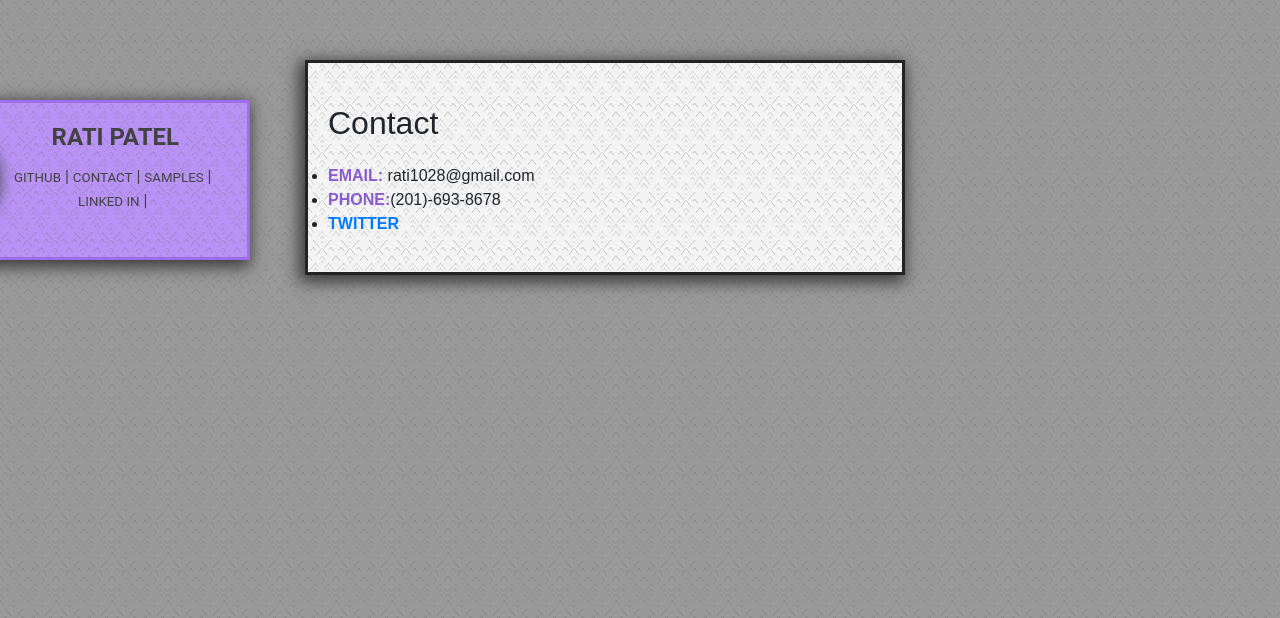
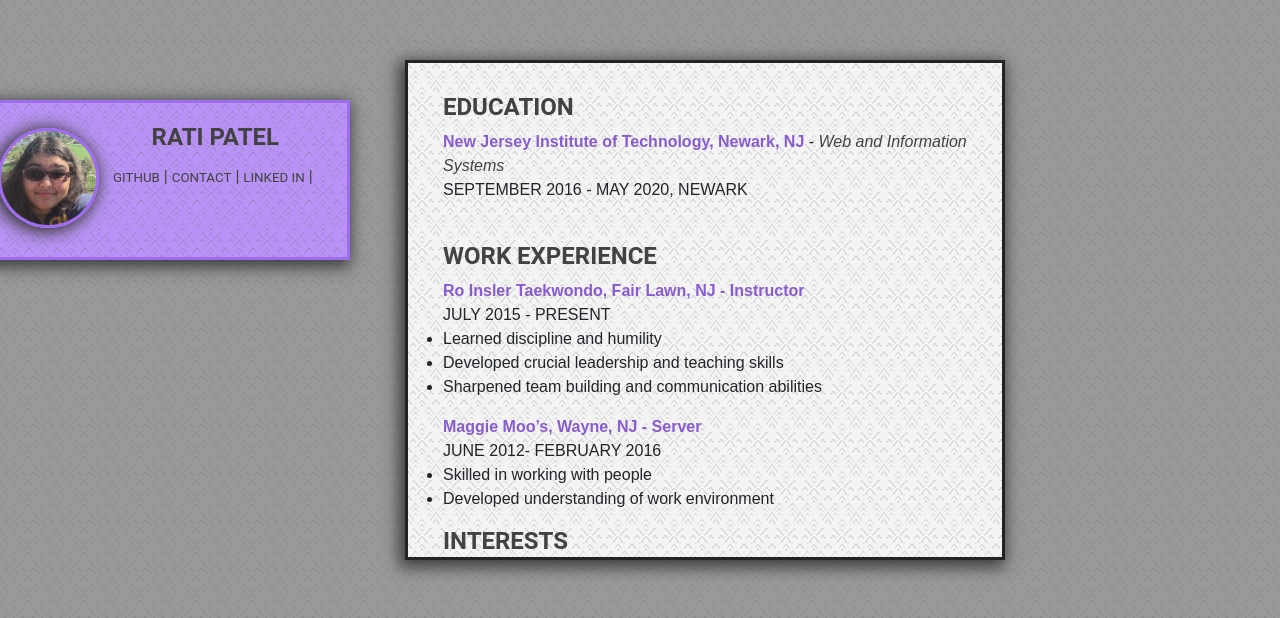
Before and after one commit to Rjp76/-is219s18RPatel-P1, a PHP site: page /contact.html in a window 1280 px wide. Shown: the part 48-666 px from the top of the page. Run offline with PHP 8.4, Linux system fonts and the light colour scheme; some libraries are stand-ins or nearby versions.

Commit message:
minor bug fixing and testing

```diff
--- a/contact.html
+++ b/contact.html
@@ -51,18 +51,37 @@
 			<div class= "col-md-4 hidden-sm hidden-xs sidebar">
 				<a href = "index.html"><img src="images/myFace.JPG" alt= "My face" height="100px"></img></a>
 				<h4> RATI PATEL</h4>
-				<p><a href="https://github.com/Rjp76"> GITHUB</a> | <a href="contact.html">CONTACT</a> | <a href ="samples.html">SAMPLES</a> | <a href="https://www.linkedin.com/in/rati-patel-08023415a/">LINKED IN</a> | </p><br>
-
+				<p><a href="https://github.com/Rjp76"> GITHUB</a> | <a href="contact.html">CONTACT</a> | <a href="https://www.linkedin.com/in/rati-patel-08023415a/">LINKED IN</a> | </p><br>
 			</div>
 			<div class= "col-md-offset-1 col-md-7 col-sm-12 col-xs-12">
 				<main>
-					<h1> Contact</h1>
-					<uL>
-						<li><b>EMAIL:</b> rati1028@gmail.com</li>
-						<li><b>PHONE:</b>(201)-693-8678</li>
-						<li><b><a href="https://twitter.com/RatiJPatel">TWITTER</a></b> </li>
-
-
+				<h4>EDUCATION</h4>
+				<b>New Jersey Institute of Technology, Newark, NJ</b> - <i>Web and Information Systems </i><br>
+				<p>SEPTEMBER 2016 - MAY 2020, NEWARK</p>
+				<br>
+				<h4>WORK EXPERIENCE</h4>
+				<b>Ro Insler Taekwondo, Fair Lawn, NJ - Instructor </b><br>
+					JULY 2015 - PRESENT
+					<ul>
+					<li>Learned discipline and humility</li>
+					<li>Developed crucial leadership and teaching skills</li>
+					<li>Sharpened team building and communication abilities</li>
+				</ul>
+				<b>Maggie Moo’s, Wayne, NJ - Server</b><br>
+				JUNE 2012- FEBRUARY 2016
+				<ul>
+				<li>Skilled in working with people</li>
+				<li>Developed understanding of work environment</li>
+			</ul>
+				<h4>INTERESTS</h4>
+				<p>I enjoy coding Java, Python, HTML, CSS and PHP. I enjoy making graphics in Adobe Photoshop.</p>
+				<h4>RELEVANT COURSEWORK</h4><br>
+				<b>Mobile Applications: Design, Interface, Implementation</b>
+				<p><i>Create and Develop Mobile Applications.</i></p><br>
+				<b>Designing the User Experience</b><br>
+				<p><i>Learn how to understand and develop a product a user needs and will want to use.</i></p><br>
+				<b>Advanced Website Development</b><br>
+				<p><i>Javascript and build web pages</i></p><br>
 			</main>
 			</div>
 		</div>
@@ -71,5 +90,6 @@
 
 
 
+
 </body>
 </html>
--- a/style/main.css
+++ b/style/main.css
@@ -22,7 +22,7 @@ main{
 	border: 3px solid #232323;
 	margin-left:150px;
 	margin-bottom:100px;
-	padding:20px;
+	padding:30px 0 0 35px;
 	background-color:rgba(255, 255, 255, .89);
 	background-image:url("../images/bgtexture.png");
 	box-shadow:-3px 4px 15px 3px #3c3c3c;
@@ -33,7 +33,7 @@ main{
 	color:#885CCE;
 	}
 	main i {
-		color:#999999;
+		color:#424242;
 	}
 main h4{
 	font-weight: bold;
@@ -48,7 +48,7 @@ header {
 	background-image:url("../images/bgtexture.png");
 }
 .sidebar{
-	margin:100px 50px 100px -200px;
+	margin:100px 50px 100px -100px;
 	max-width: 500px;
 	max-height: 160px;
 	width:100%;
@@ -57,6 +57,7 @@ header {
 	background-color:#B892F4;
 	background-image:url("../images/bgtexture.png");
 	box-shadow:-3px 4px 15px 3px #3c3c3c;
+	position:relative;
 }
 .sidebar img{
 	border-radius: 50%;
@@ -151,12 +152,10 @@ footer p {
 /* mobile portrait to mobile landscape */
 @media only screen and (max-width: 479px) {
 	body { font-size: 90%; }
+		.sidebar{
+		display:none;
+	}
 main{
 	width:95%;
 }
 }
-@media only screen and (max-width: 700px) {
-	.sidebar{
-		display:none;
-	}
-}
```
Also changed, not shown: index.html (+4 -4 lines).
